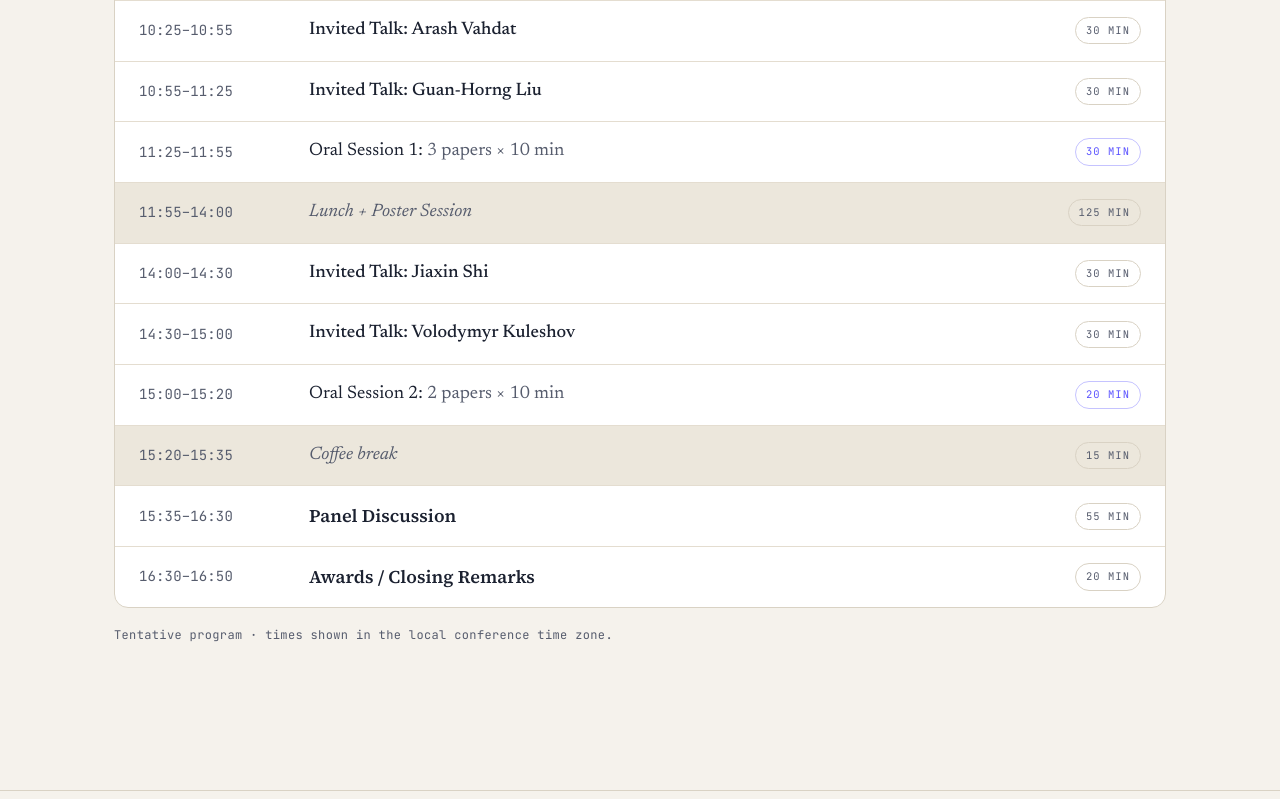
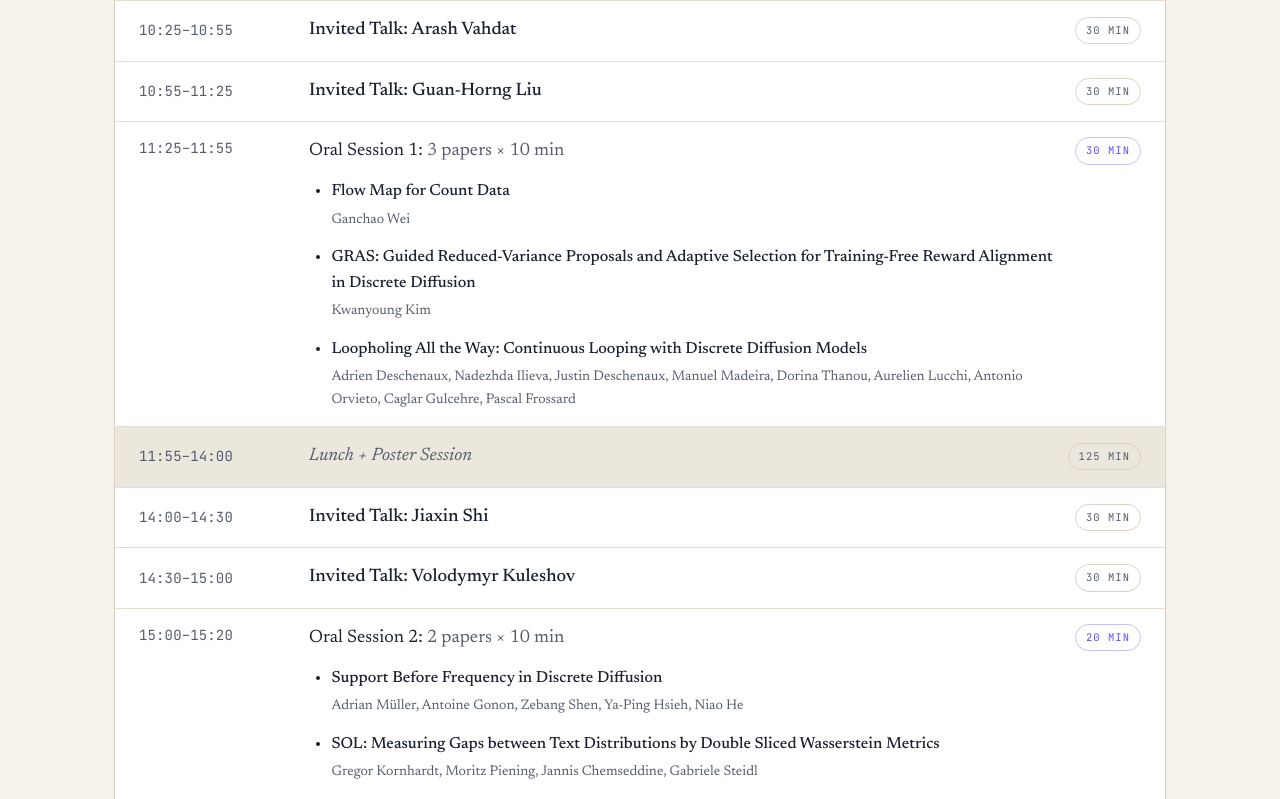
Before and after one commit to BeNTo-NeurIPS/bento-neurips.github.io, a plain HTML site: page index.html in a window 1280 px wide. Shown: the part 6035-6834 px from the top of the page. Drawn offline with Linux system fonts and the light colour scheme; animation ran at ten frames a second.

Commit message:
oral papers

```diff
--- a/index.html
+++ b/index.html
@@ -293,6 +293,11 @@
     .sched-row.break{background:var(--paper-2)}
     .sched-row.break .what{color:var(--text-soft); font-style:italic; font-family:var(--ff-body)}
     .sched-row.break:hover{background:var(--paper-2)}
+    .sched-row.oral{align-items:start}
+    .oral-papers{list-style:disc; margin:12px 0 0; padding-left:1.4em; font-size:16px; line-height:1.6; overflow-wrap:anywhere}
+    .oral-papers li + li{margin-top:14px}
+    .oral-title{font-weight:500}
+    .oral-authors{display:block; margin-top:4px; color:var(--text-soft); font-size:14px; line-height:1.6}
     .sched-row.oral .tag{color:var(--accent); border-color:rgba(91,83,255,.35)}
     .sched-row.headline .what{font-family:var(--ff-display); font-weight:600}
     .sched-legend{font-family:var(--ff-mono); font-size:12px; color:var(--text-soft); margin-top:18px; letter-spacing:.03em}
@@ -595,11 +600,30 @@
           <div class="sched-row break"><span class="time">10:10–10:25</span><span class="what">Coffee break</span><span class="tag">15 min</span></div>
           <div class="sched-row talk"><span class="time">10:25–10:55</span><span class="what">Invited Talk: Arash Vahdat</span><span class="tag">30 min</span></div>
           <div class="sched-row talk"><span class="time">10:55–11:25</span><span class="what">Invited Talk: Guan-Horng Liu</span><span class="tag">30 min</span></div>
-          <div class="sched-row oral"><span class="time">11:25–11:55</span><span class="what">Oral Session 1: <span style="color:var(--text-soft)">3 papers × 10 min</span></span><span class="tag">30 min</span></div>
+          <div class="sched-row oral">
+            <span class="time">11:25–11:55</span>
+            <div class="what">Oral Session 1: <span style="color:var(--text-soft)">3 papers × 10 min</span>
+              <ul class="oral-papers">
+                <li><span class="oral-title">Flow Map for Count Data</span><span class="oral-authors">Ganchao Wei</span></li>
+                <li><span class="oral-title">GRAS: Guided Reduced-Variance Proposals and Adaptive Selection for Training-Free Reward Alignment in Discrete Diffusion</span><span class="oral-authors">Kwanyoung Kim</span></li>
+                <li><span class="oral-title">Loopholing All the Way: Continuous Looping with Discrete Diffusion Models</span><span class="oral-authors">Adrien Deschenaux, Nadezhda Ilieva, Justin Deschenaux, Manuel Madeira, Dorina Thanou, Aurelien Lucchi, Antonio Orvieto, Caglar Gulcehre, Pascal Frossard</span></li>
+              </ul>
+            </div>
+            <span class="tag">30 min</span>
+          </div>
           <div class="sched-row break"><span class="time">11:55–14:00</span><span class="what">Lunch + Poster Session</span><span class="tag">125 min</span></div>
           <div class="sched-row talk"><span class="time">14:00–14:30</span><span class="what">Invited Talk: Jiaxin Shi</span><span class="tag">30 min</span></div>
           <div class="sched-row talk"><span class="time">14:30–15:00</span><span class="what">Invited Talk: Volodymyr Kuleshov</span><span class="tag">30 min</span></div>
-          <div class="sched-row oral"><span class="time">15:00–15:20</span><span class="what">Oral Session 2: <span style="color:var(--text-soft)">2 papers × 10 min</span></span><span class="tag">20 min</span></div>
+          <div class="sched-row oral">
+            <span class="time">15:00–15:20</span>
+            <div class="what">Oral Session 2: <span style="color:var(--text-soft)">2 papers × 10 min</span>
+              <ul class="oral-papers">
+                <li><span class="oral-title">Support Before Frequency in Discrete Diffusion</span><span class="oral-authors">Adrian Müller, Antoine Gonon, Zebang Shen, Ya-Ping Hsieh, Niao He</span></li>
+                <li><span class="oral-title">SOL: Measuring Gaps between Text Distributions by Double Sliced Wasserstein Metrics</span><span class="oral-authors">Gregor Kornhardt, Moritz Piening, Jannis Chemseddine, Gabriele Steidl</span></li>
+              </ul>
+            </div>
+            <span class="tag">20 min</span>
+          </div>
           <div class="sched-row break"><span class="time">15:20–15:35</span><span class="what">Coffee break</span><span class="tag">15 min</span></div>
           <div class="sched-row headline"><span class="time">15:35–16:30</span><span class="what">Panel Discussion</span><span class="tag">55 min</span></div>
           <div class="sched-row headline"><span class="time">16:30–16:50</span><span class="what">Awards / Closing Remarks</span><span class="tag">20 min</span></div>
```
